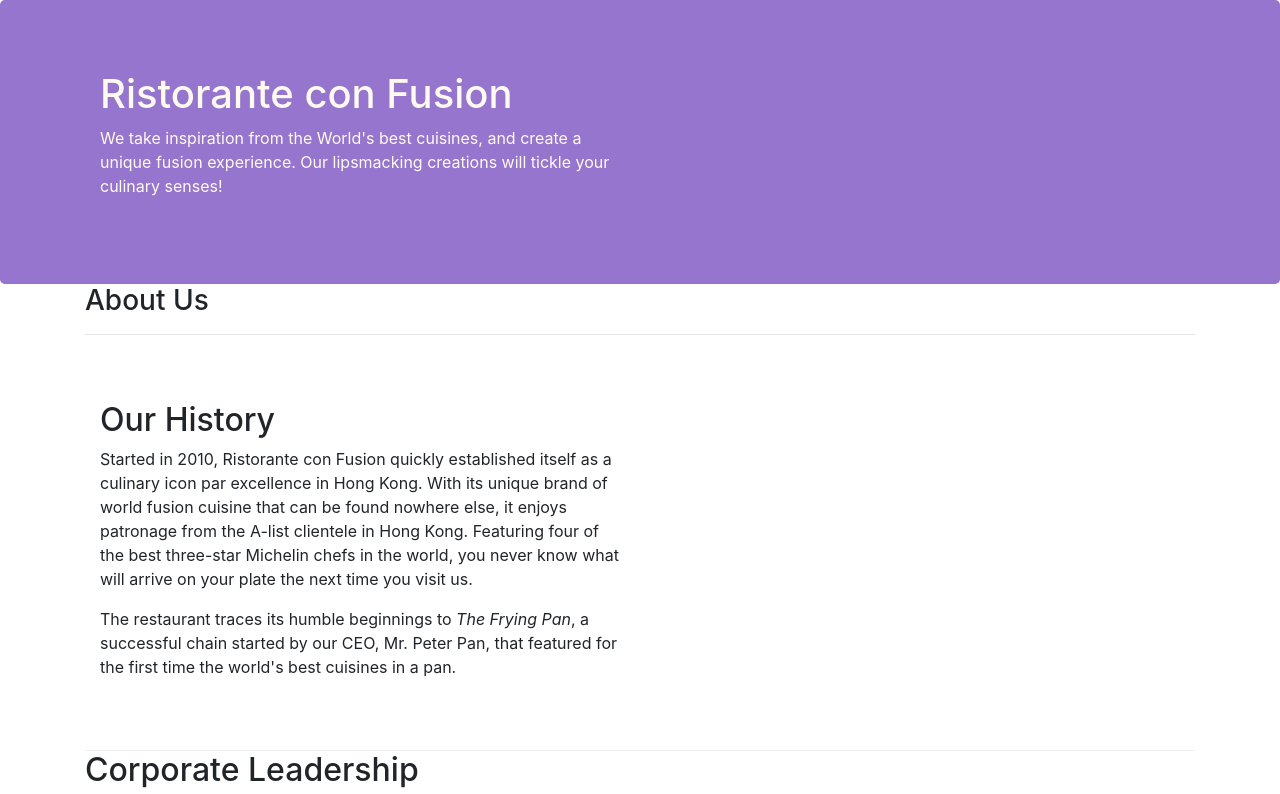
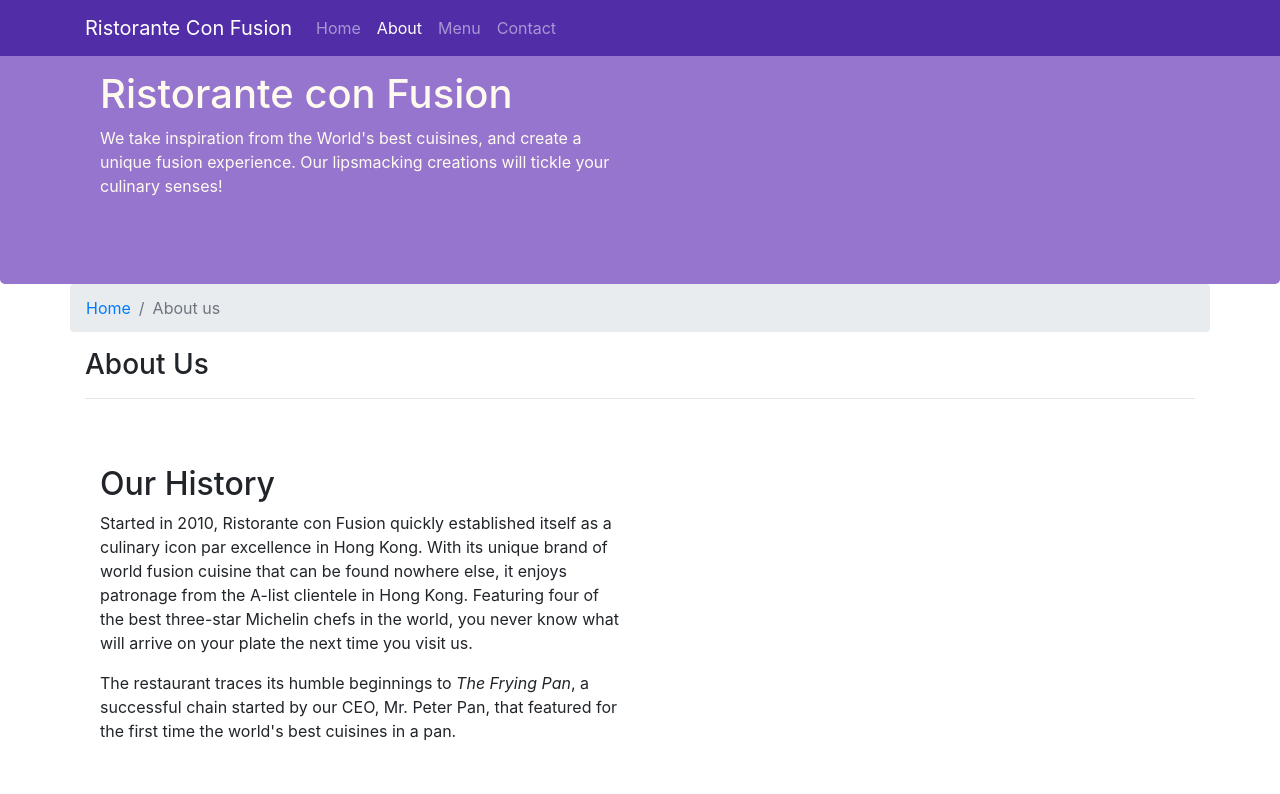
Before and after one commit to gaganmeet/coursera_conFusion, a website: page aboutus.html in a window 1280 px wide. Shown: the top 794 px of the page. Drawn offline with nearby package versions, Linux system fonts and the light colour scheme.

Commit message:
navbar and breadcrumb

```diff
--- a/aboutus.html
+++ b/aboutus.html
@@ -15,7 +15,23 @@
 </head>
 
 <body>
+<nav class="navbar navbar-dark navbar-expand-sm  fixed-top">
+    <div class="container">
+        <button class="navbar-toggler" type="button" data-toggle="collapse" data-target="#Navbar">
+            <span class="navbar-toggler-icon"></span>
+        </button>
+        <a class="navbar-brand" href="#">Ristorante Con Fusion</a>
+        <div class="collapse navbar-collapse" id="Navbar">
+        <ul class="navbar-nav mr-auto">
+            <li class="nav-item "><a class="nav-link" href="/index.html">Home</a></li>
+            <li class="nav-item active"><a class="nav-link" href="/aboutus.html">About</a></li>
+            <li class="nav-item"><a class="nav-link" href="#">Menu</a></li>
+            <li class="nav-item"><a class="nav-link" href="#">Contact</a></li>
+        </ul>
+    </div>
+    </div>
 
+</nav>
     <header class="jumbotron">
         <div class="container">
             <div class="row row-header">
@@ -30,8 +46,12 @@
     </header>
 
     <div class="container">
-        <div>
-            <div>
+        <div class="row">
+            <ol class="col-12 breadcrumb">
+                <li class="breadcrumb-item"><a href="/index.html">Home</a></li>
+                <li class="breadcrumb-item active">About us</li>
+            </ol>
+            <div class="col-12">
                <h3>About Us</h3>
                <hr>
             </div>
@@ -49,7 +69,7 @@
 
 
         <div>
-            <div>
+            <div class="col">
                 <h2>Corporate Leadership</h2>
                 <h3>Peter Pan <small>Chief Epicurious Officer</small></h3>
                 <p class="d-none d-sm-block">Our CEO, Peter, credits his hardworking East Asian immigrant parents who undertook the arduous journey to the shores of America with the intention of giving their children the best future. His mother's wizardy in the kitchen whipping up the tastiest dishes with whatever is available inexpensively at the supermarket, was his first inspiration to create the fusion cuisines for which <em>The Frying Pan</em> became well known. He brings his zeal for fusion cuisines to this restaurant, pioneering cross-cultural culinary connections.</p>
@@ -70,7 +90,7 @@
                 <div class="col-4 offset-1 col-sm-2">
                     <h5>Links</h5>
                     <ul class="list-unstyled">
-                        <li><a href="#">Home</a></li>
+                        <li><a href="/index.html">Home</a></li>
                         <li><a href="#">About</a></li>
                         <li><a href="#">Menu</a></li>
                         <li><a href="#">Contact</a></li>
--- a/css/styles.css
+++ b/css/styles.css
@@ -28,3 +28,11 @@
     color: #0f0f0f;
 
 }
+body{
+    padding: 50px0 0px 0px 0px;
+    z-index: 0;
+}
+
+.navbar-dark{
+    background-color: #512DA8;
+}
```
Also changed, not shown: index.html (+17 -1 lines).
